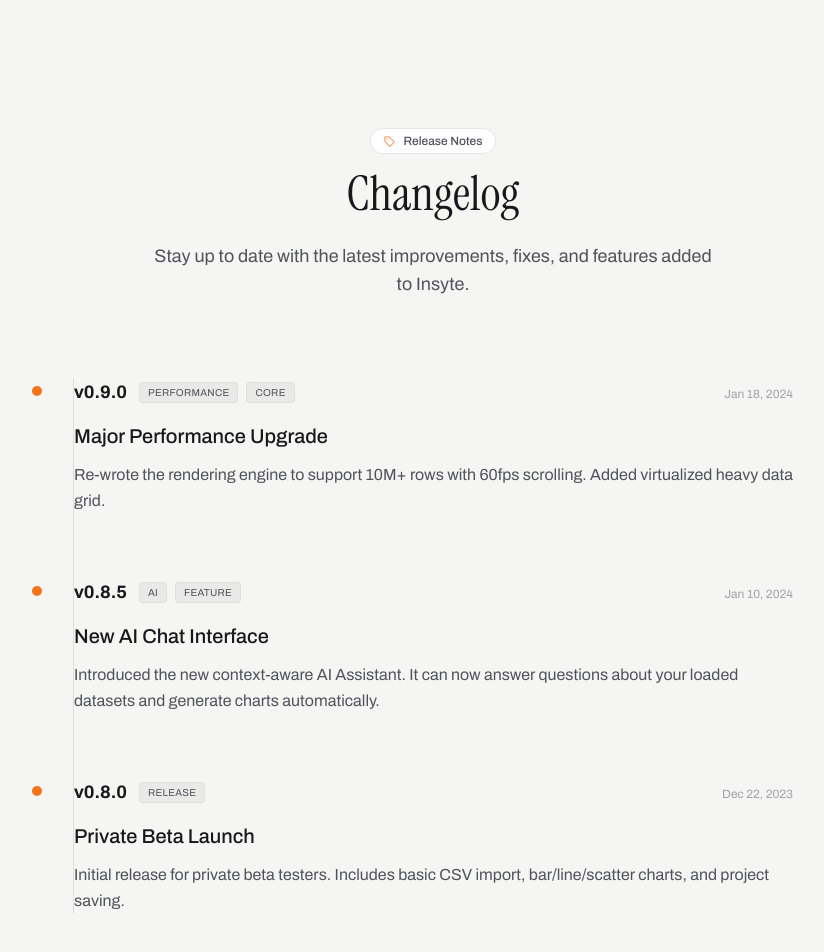
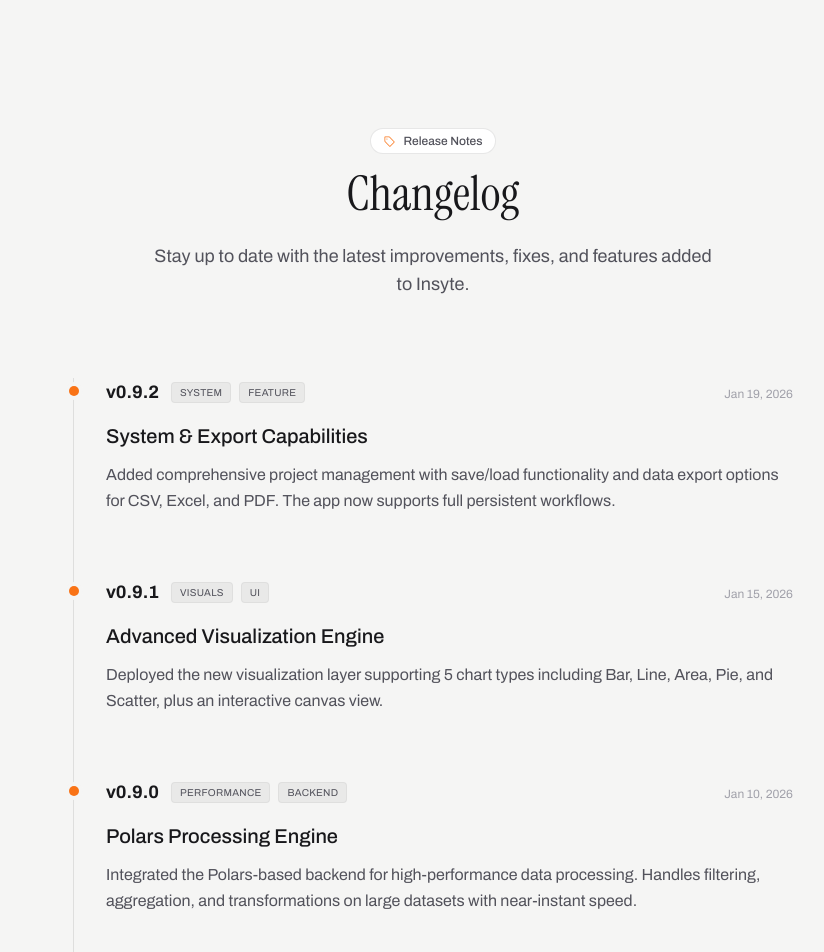
Before and after one commit to salarkhannn/insyte-web, a Next.js app: page /changelog in a window 1280 px wide. Shown: the top 952 px of the page, without its empty margins (207-1031 px from the left). Built offline with nearby package versions, Linux system fonts and the light colour scheme.

Commit message:
feat: actual changelogs

```diff
--- a/app/changelog/page.tsx
+++ b/app/changelog/page.tsx
@@ -2,25 +2,39 @@ import { GitCommit, Tag } from "@phosphor-icons/react/dist/ssr";
 
 const changes = [
   {
+    version: "v0.9.2",
+    date: "Jan 19, 2026",
+    title: "System & Export Capabilities",
+    description: "Added comprehensive project management with save/load functionality and data export options for CSV, Excel, and PDF. The app now supports full persistent workflows.",
+    badges: ["System", "Feature"]
+  },
+  {
+    version: "v0.9.1",
+    date: "Jan 15, 2026",
+    title: "Advanced Visualization Engine",
+    description: "Deployed the new visualization layer supporting 5 chart types including Bar, Line, Area, Pie, and Scatter, plus an interactive canvas view.",
+    badges: ["Visuals", "UI"]
+  },
+  {
     version: "v0.9.0",
-    date: "Jan 18, 2024",
-    title: "Major Performance Upgrade",
-    description: "Re-wrote the rendering engine to support 10M+ rows with 60fps scrolling. Added virtualized heavy data grid.",
-    badges: ["Performance", "Core"]
+    date: "Jan 10, 2026",
+    title: "Polars Processing Engine",
+    description: "Integrated the Polars-based backend for high-performance data processing. Handles filtering, aggregation, and transformations on large datasets with near-instant speed.",
+    badges: ["Performance", "Backend"]
   },
   {
     version: "v0.8.5",
-    date: "Jan 10, 2024",
-    title: "New AI Chat Interface",
-    description: "Introduced the new context-aware AI Assistant. It can now answer questions about your loaded datasets and generate charts automatically.",
-    badges: ["AI", "Feature"]
+    date: "Jan 05, 2026",
+    title: "AI Copilot Integration",
+    description: "Released the Groq-powered AI assistant. You can now ask natural language questions about your data to automatically generate queries and insights.",
+    badges: ["AI", "Innovation"]
   },
   {
     version: "v0.8.0",
-    date: "Dec 22, 2023",
-    title: "Private Beta Launch",
-    description: "Initial release for private beta testers. Includes basic CSV import, bar/line/scatter charts, and project saving.",
-    badges: ["Release"]
+    date: "Dec 20, 2025",
+    title: "MVP Foundation & Core Grid",
+    description: "Initial release of the PowerBI-inspired app shell, multi-format data ingestion (CSV, Excel, JSON), and the high-performance AG Grid table view.",
+    badges: ["Core", "Release"]
   }
 ];
 
@@ -46,9 +60,9 @@ export default function ChangelogPage() {
         <div className="relative border-l border-primary/10 ml-4 md:ml-0 md:pl-0 space-y-16">
 
           {changes.map((change, index) => (
-            <div key={change.version} className="relative flex flex-col md:flex-row gap-8 md:gap-16">
+            <div key={change.version} className="relative flex flex-col md:flex-row gap-8 md:gap-16 pl-8">
               {/* Timeline Dot */}
-              <div className="absolute -left-[5px] md:left-auto md:right-full md:mr-8 top-2 w-2.5 h-2.5 rounded-full bg-signal ring-4 ring-chassis" />
+              <div className="absolute -left-[5px] top-2 w-2.5 h-2.5 rounded-full bg-signal ring-4 ring-chassis" />
 
               {/* Content */}
               <div className="flex-1">
```
